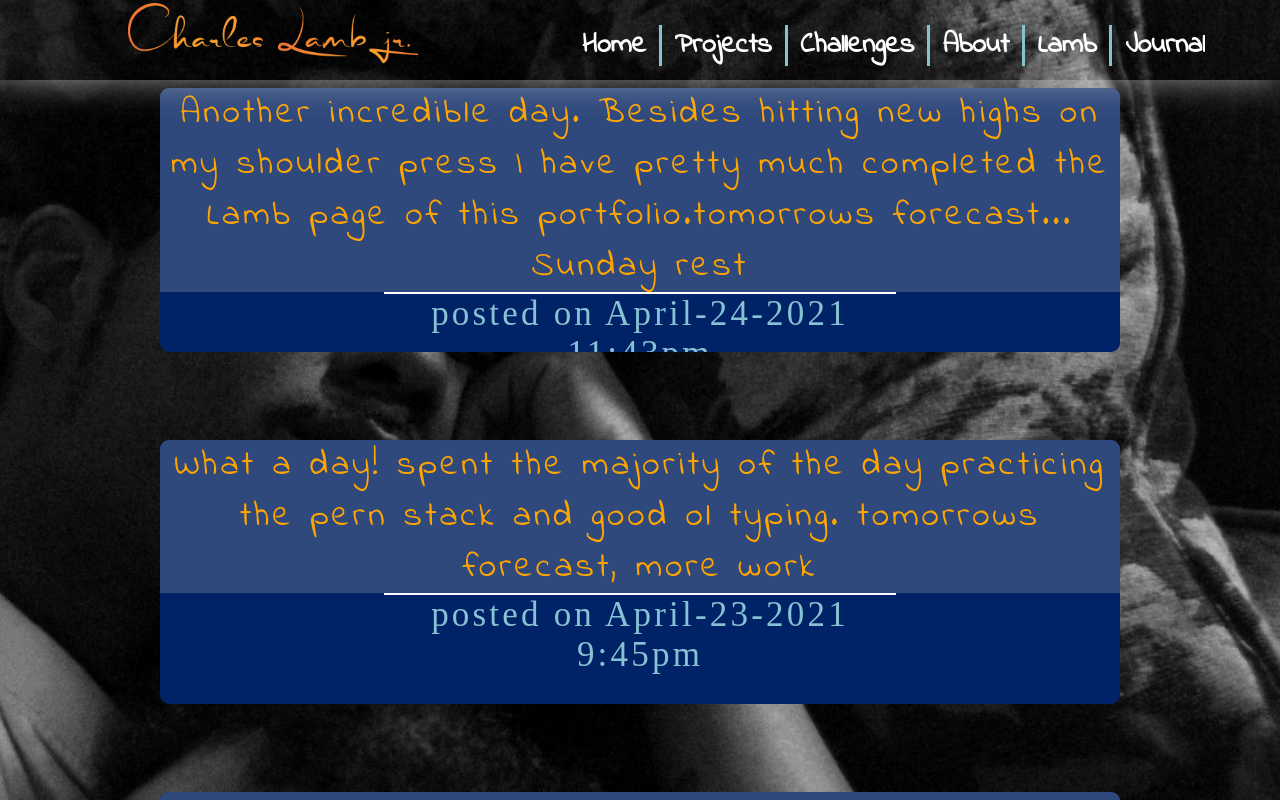
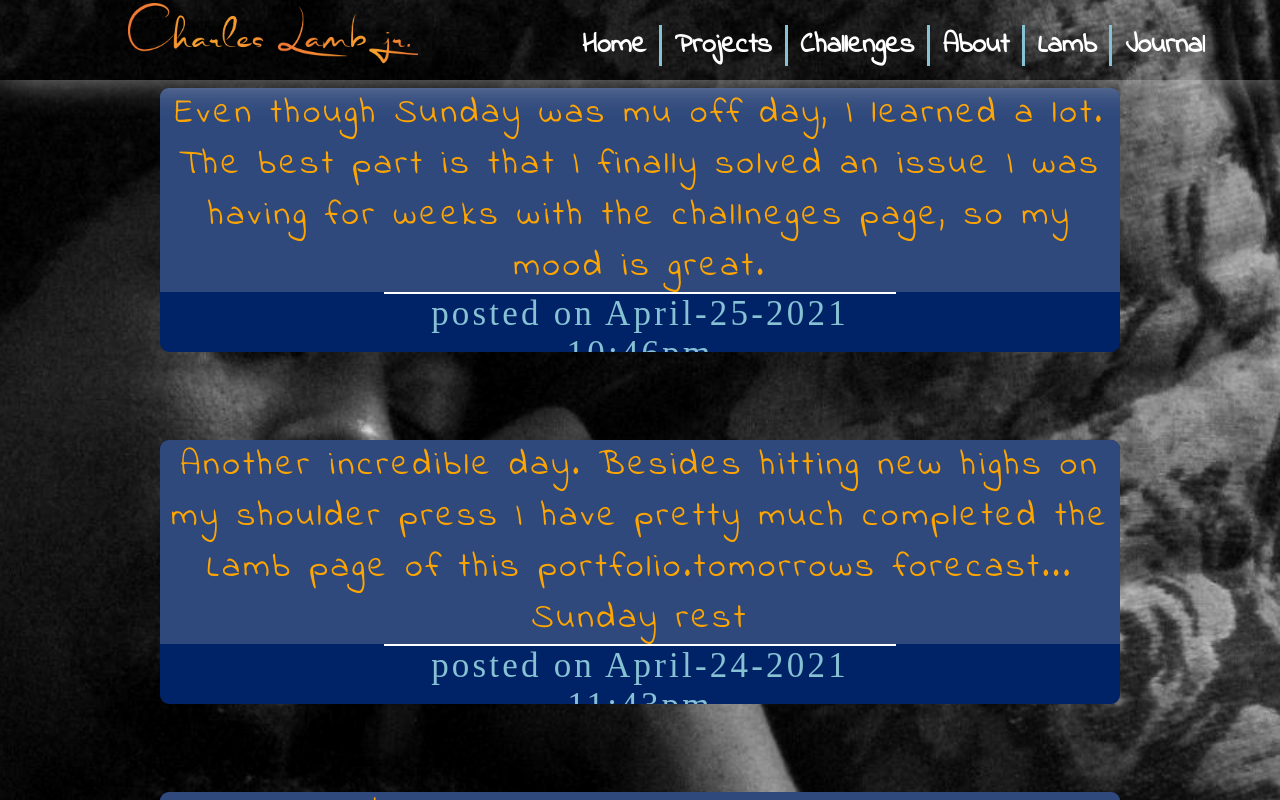
Before and after one commit to cyberstizz/charleslambjr, a React (Create React App) app: page /journal in a window 1280 px wide. Built offline with nearby package versions, Linux system fonts and the light colour scheme; a web font is replaced by a local one.

Commit message:
added a journal entry for the day

```diff
--- a/src/components/Journal.js
+++ b/src/components/Journal.js
@@ -63,6 +63,7 @@ const JournalEntry = (props) =>{
 return(
        <div id='entireJournalPage'>
 
+<JournalEntry dateTime={'April-25-2021 10:46pm'} entry={'Even though Sunday was mu off day, I learned a lot. The best part is that I finally solved an issue I was having for weeks with the challneges page, so my mood is great.'} />
 <JournalEntry dateTime={'April-24-2021 11:43pm'} entry={'Another incredible day. Besides hitting new highs on my shoulder press I have pretty much completed the Lamb page of this portfolio.tomorrows forecast... Sunday rest'} />
 <JournalEntry dateTime={'April-23-2021 9:45pm'} entry={'What a day! spent the majority of the day practicing the pern stack and good ol typing. tomorrows forecast, more work'} />
 <JournalEntry dateTime={dateTime} entry={'this is a test entry'} />
```
